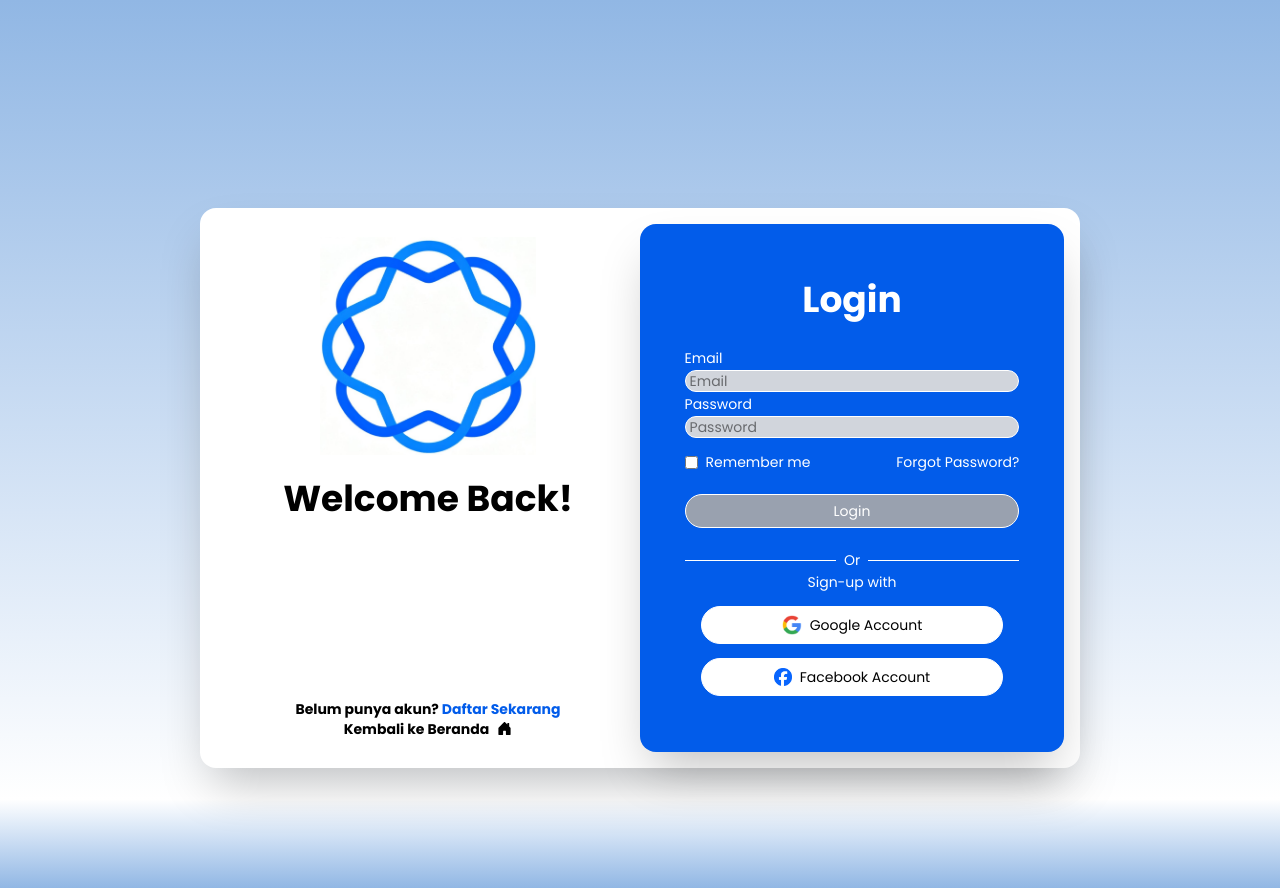
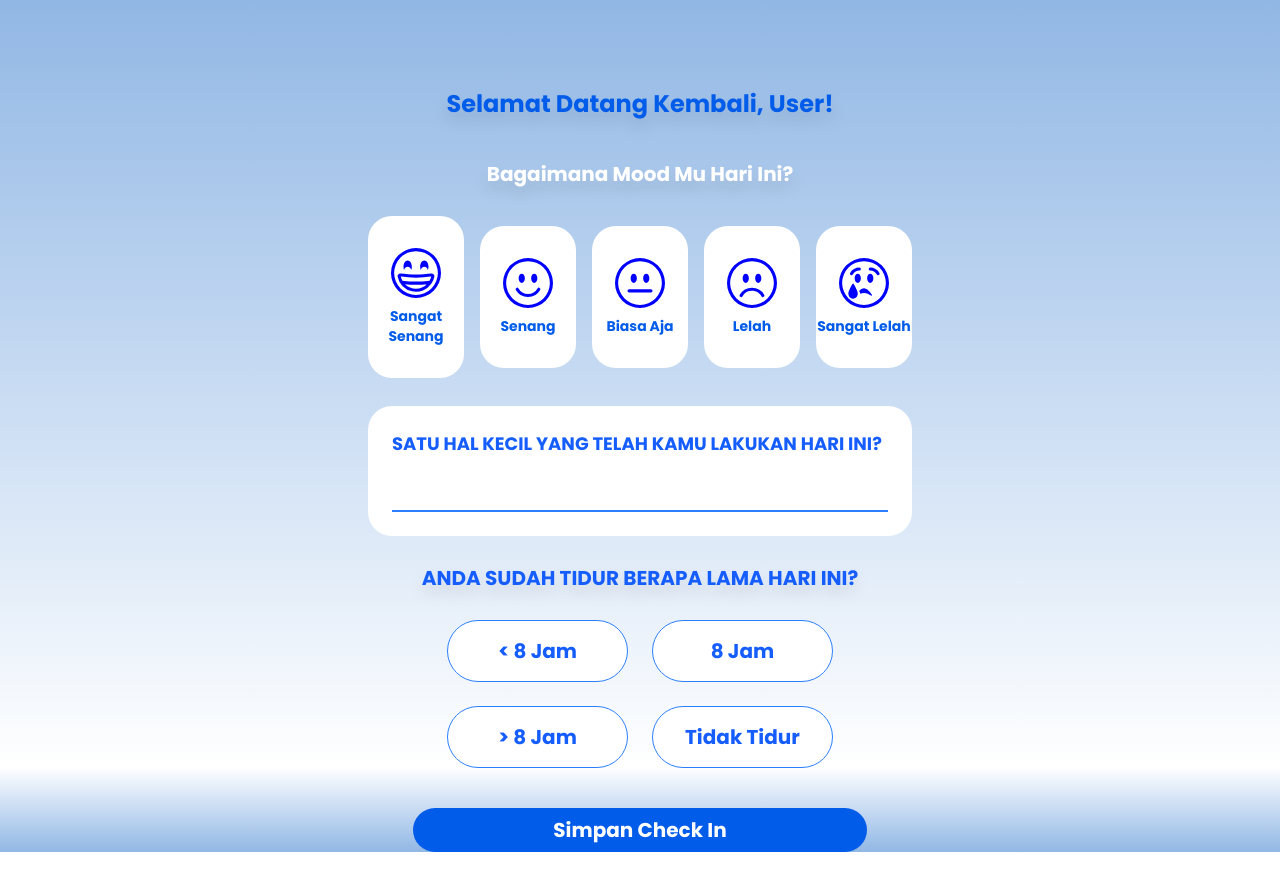
Before and after one commit to excyuef/byte-sized-health-frontend, a React (Vite) app: page / in a window 1280 px wide. After the commit the page ends 852 px from the top, so only its background shows below. Built offline with nearby package versions, Linux system fonts and the light colour scheme.

Commit message:
daily-check-in blm fix

```diff
--- a/src/App.tsx
+++ b/src/App.tsx
@@ -1,4 +1,8 @@
 import "./App.css";
+import ButtonCheckIn from "./views/components/ButtonCheckIn.tsx";
+import CheckIn from "./views/components/Checln.tsx";
+import IconCheckIn from "./views/components/IconCheckIn.tsx";
+import InputCheckIn from "./views/components/InputCheckIn.tsx";
 // import Nav from "./views/components/NavBar.tsx";
 // import Hero from "./views/components/Hero.tsx";
 // import Intro from "./views/components/Intro.tsx";
@@ -8,7 +12,7 @@ import MainCardRegister from "./views/components/MainCardRegister.tsx";
 function App() {
   return (
     <div className="flex items-center justify-center mt-22">
-      <Login />
+      <CheckIn />
     </div>
   );
 }
--- /dev/null
+++ b/src/views/components/ButtonCheckIn.tsx
@@ -0,0 +1,7 @@
+function ButtonCheckIn() {
+    return (
+        <button className="bg-[#025CEA] rounded-4xl px-35 py-2 text-white text-xl font-bold cursor-pointer">Simpan Check In</button>
+    )
+}
+
+export default ButtonCheckIn;
--- /dev/null
+++ b/src/views/components/Checln.tsx
@@ -0,0 +1,20 @@
+import InputCheckIn from "./InputCheckIn";
+import ButtonCheckIn from "./ButtonCheckIn";
+
+function CheckIn() {
+  return (
+    <div className="flex flex-col items-center justify-center gap-10">
+        <h2 className="text-[#025CEA] text-2xl font-bold text-center drop-shadow-xl">
+          Selamat Datang Kembali, User!
+        </h2>
+      <div>
+        <InputCheckIn />
+      </div>
+      <div>
+        <ButtonCheckIn />
+      </div>
+    </div>
+  );
+}
+
+export default CheckIn;
--- /dev/null
+++ b/src/views/components/IconCheckIn.tsx
@@ -0,0 +1,43 @@
+import { IconContext } from "react-icons";
+import { BsEmojiGrin } from "react-icons/bs";
+import { BsEmojiSmile } from "react-icons/bs";
+import { BsEmojiNeutral } from "react-icons/bs";
+import { BsEmojiFrown } from "react-icons/bs";
+import { BsEmojiTear } from "react-icons/bs";
+
+function IconCheckIn() {
+  return (
+    <IconContext.Provider
+      value={{ color: "blue", className: "global-class-name" }}
+    >
+      <div className="flex flex-row items-center justify-center gap-4">
+        <div className="flex flex-col items-center justify-center bg-white w-24 py-8 rounded-3xl gap-2 cursor-pointer">
+          <BsEmojiGrin size={50} />
+          <p className="text-[#025CEA] font-bold text-center">Sangat Senang</p>
+        </div>
+
+        <div className="flex flex-col items-center justify-center bg-white w-24 py-8 rounded-3xl gap-2 cursor-pointer">
+          <BsEmojiSmile size={50} />
+          <p className="text-[#025CEA] font-bold text-center">Senang</p>
+        </div>
+
+        <div className="flex flex-col items-center justify-center bg-white w-24 py-8 rounded-3xl gap-2 cursor-pointer">
+          <BsEmojiNeutral size={50} />
+          <p className="text-[#025CEA] font-bold text-center">Biasa Aja</p>
+        </div>
+
+        <div className="flex flex-col items-center justify-center bg-white w-24 py-8 rounded-3xl gap-2 cursor-pointer">
+          <BsEmojiFrown size={50} />
+          <p className="text-[#025CEA] font-bold text-center">Lelah</p>
+        </div>
+
+        <div className="flex flex-col items-center justify-center bg-white w-24 py-8 rounded-3xl gap-2 cursor-pointer">
+          <BsEmojiTear size={50} />
+          <p className="text-[#025CEA] font-bold text-center">Sangat Lelah</p>
+        </div>
+      </div>
+    </IconContext.Provider>
+  );
+}
+
+export default IconCheckIn;
--- /dev/null
+++ b/src/views/components/InputCheckIn.tsx
@@ -0,0 +1,44 @@
+import IconCheckIn from "./IconCheckIn";
+
+function InputCheckIn() {
+  return (
+    <div className="flex flex-col items-center justify-center gap-7">
+      <h2 className="text-white text-xl font-bold text-center drop-shadow-xl">
+        Bagaimana Mood Mu Hari Ini?
+      </h2>
+      <IconCheckIn />
+      <div className="bg-white w-full max-w-xl rounded-3xl p-6">
+        <p className="text-blue-600 font-bold text-lg mb-4">
+          SATU HAL KECIL YANG TELAH KAMU LAKUKAN HARI INI?
+        </p>
+        <input
+          type="text"
+          className="w-full border-b-2 border-blue-500 bg-transparent outline-none py-2"
+        />
+      </div>
+      <h2 className="text-blue-600 text-xl font-bold text-center drop-shadow-xl">
+        ANDA SUDAH TIDUR BERAPA LAMA HARI INI?
+      </h2>
+
+      <div className="grid grid-cols-2 gap-6">
+        <button className="bg-white rounded-full px-8 py-4 text-blue-600 font-bold text-xl border border-blue-500 cursor-pointer">
+          {"< 8 Jam"}
+        </button>
+
+        <button className="bg-white rounded-full px-8 py-4 text-blue-600 font-bold text-xl border border-blue-500 cursor-pointer">
+          8 Jam
+        </button>
+
+        <button className="bg-white rounded-full px-8 py-4 text-blue-600 font-bold text-xl border border-blue-500 cursor-pointer    ">
+          {"> 8 Jam"}
+        </button>
+
+        <button className="bg-white rounded-full px-8 py-4 text-blue-600 font-bold text-xl border border-blue-500 cursor-pointer">
+          Tidak Tidur
+        </button>
+      </div>
+    </div>
+  );
+}
+
+export default InputCheckIn;
```
